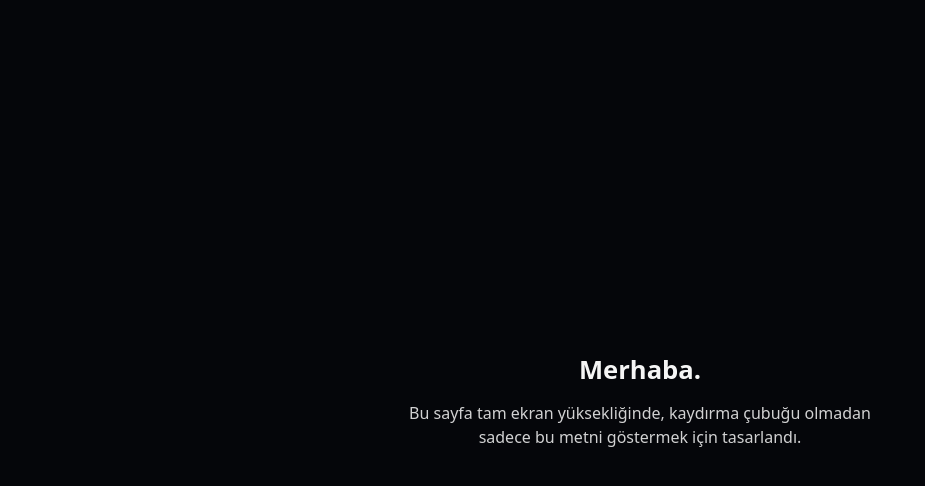
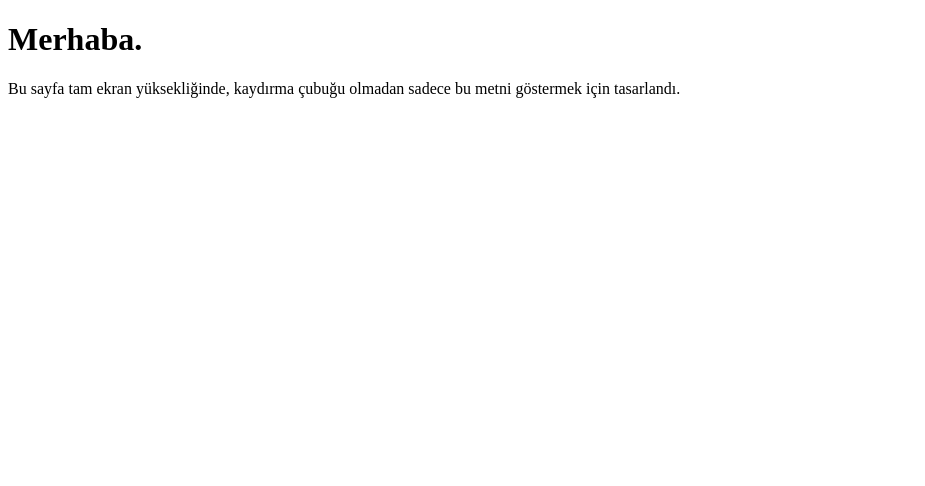
Before and after one commit to b1naryvoid/-, a plain HTML site: page index.html in a window 1280 px wide. Shown: the whole page, without its empty margins (0-925 px from the left). Drawn offline with Linux system fonts and the light colour scheme.

Commit message:
Update index.html

```diff
--- a/index.html
+++ b/index.html
@@ -3,48 +3,8 @@
 <head>
   <meta charset="utf-8" />
   <title>Basit Metin Sayfası</title>
-
   <!-- Mobil uyum için -->
   <meta name="viewport" content="width=device-width, initial-scale=1.0" />
-
-  <style>
-    * {
-      box-sizing: border-box;
-      margin: 0;
-      padding: 0;
-    }
-
-    body {
-      font-family: system-ui, -apple-system, BlinkMacSystemFont, "Segoe UI", sans-serif;
-      background: #05060a;
-      color: #f5f5f5;
-
-      /* Tam ekran yükseklik ve scroll yok */
-      height: 100dvh;         /* yeni mobil vh – adres çubuğuna göre ayarlanır */
-      overflow: hidden;
-
-      display: flex;
-      align-items: center;
-      justify-content: center;
-      padding: 16px;
-    }
-
-    .container {
-      max-width: 480px;
-      text-align: center;
-      line-height: 1.5;
-    }
-
-    h1 {
-      font-size: 1.6rem;
-      margin-bottom: 0.75rem;
-    }
-
-    p {
-      font-size: 1rem;
-      opacity: 0.85;
-    }
-  </style>
 </head>
 <body>
   <div class="container">
```
